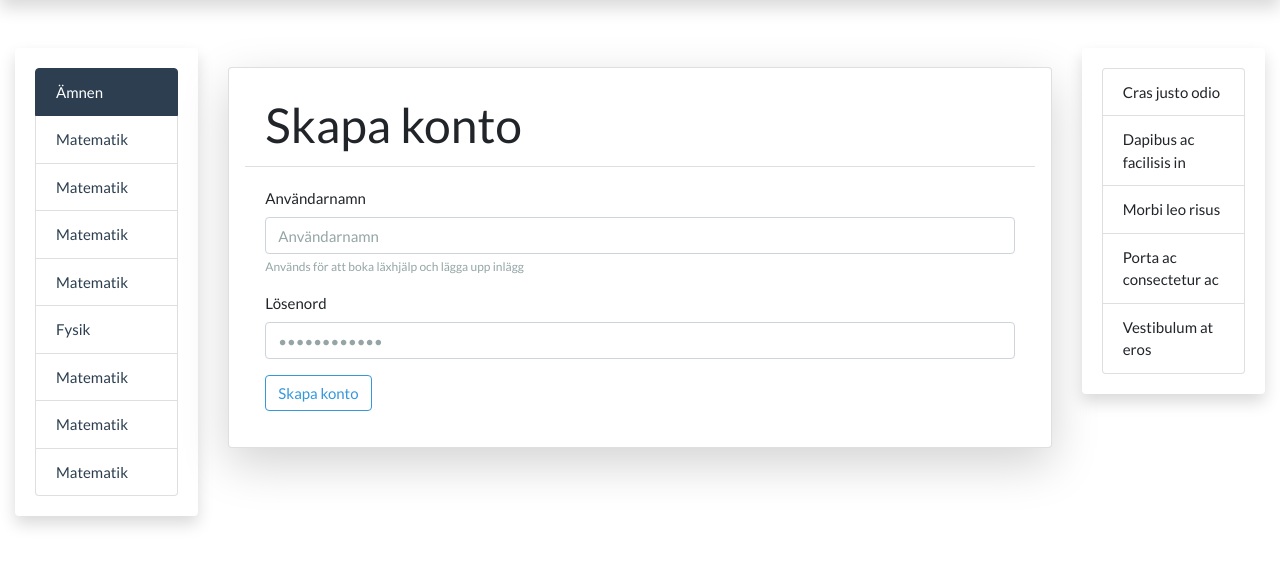
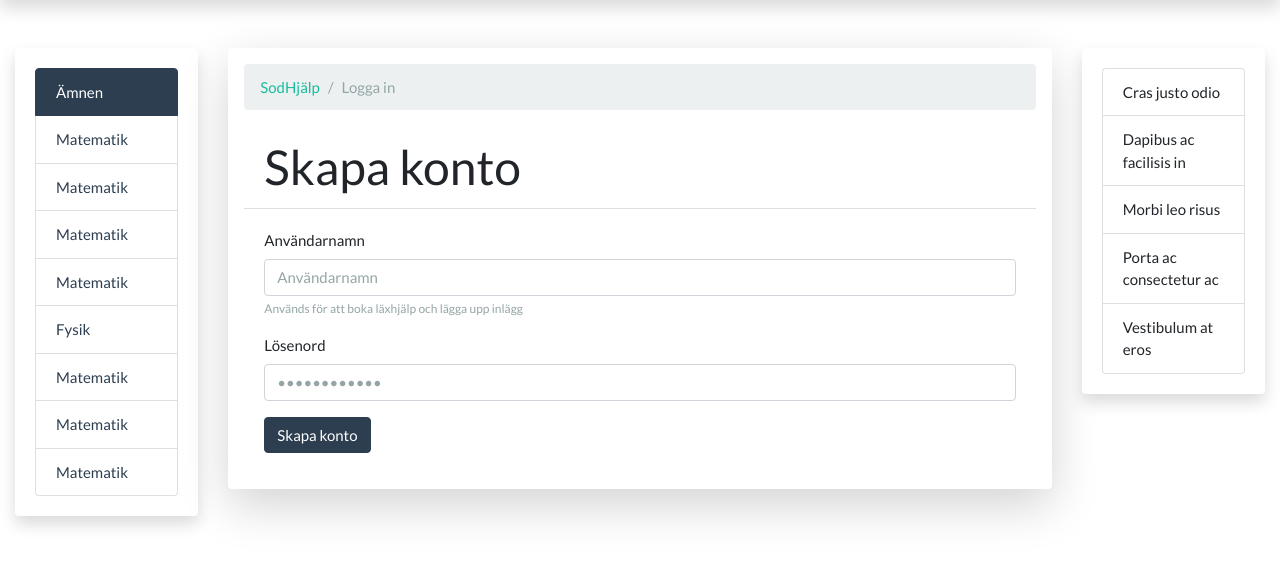
Before and after one commit to PierreLeFevre/sodhjalp, a Flask app: page /auth/register in a window 1280 px wide. Shown: the part 71-637 px from the top of the page. Run offline with Flask 2, Linux system fonts and the light colour scheme; some libraries are stand-ins or nearby versions.

Commit message:
added breadcrumbs to auth pages

```diff
--- a/flaskr/templates/auth/register.html
+++ b/flaskr/templates/auth/register.html
@@ -1,7 +1,13 @@
 {% extends 'base.html' %}
 {% block content %}
 
-<div class="card shadow-lg p-3 mb-5 bg-white rounded">
+<div class="card shadow-lg p-3 mb-5 rounded border-0">
+
+	<ol class="breadcrumb">
+	  <li class="breadcrumb-item"><a href="/">SodHjälp</a></li>
+	  <li class="breadcrumb-item active">Logga in</li>
+	</ol>
+
 	<h1 class="card-header bg-white">{% block title %}Skapa konto{% endblock %}</h1>
 	<div class="card-body">
 		<form method="post">
@@ -14,7 +20,7 @@
 		    <label for="password">Lösenord</label>
 		    <input type="password" class="form-control" name="password" id="password" placeholder="••••••••••••">
 		  </div>
-		  <button type="submit" class="btn btn-outline-info">Skapa konto</button>
+		  <button type="submit" class="btn btn-primary">Skapa konto</button>
 		</form>
 	</div>
 </div>
```
Also changed, not shown: flaskr/templates/auth/login.html (+8 -2 lines).
